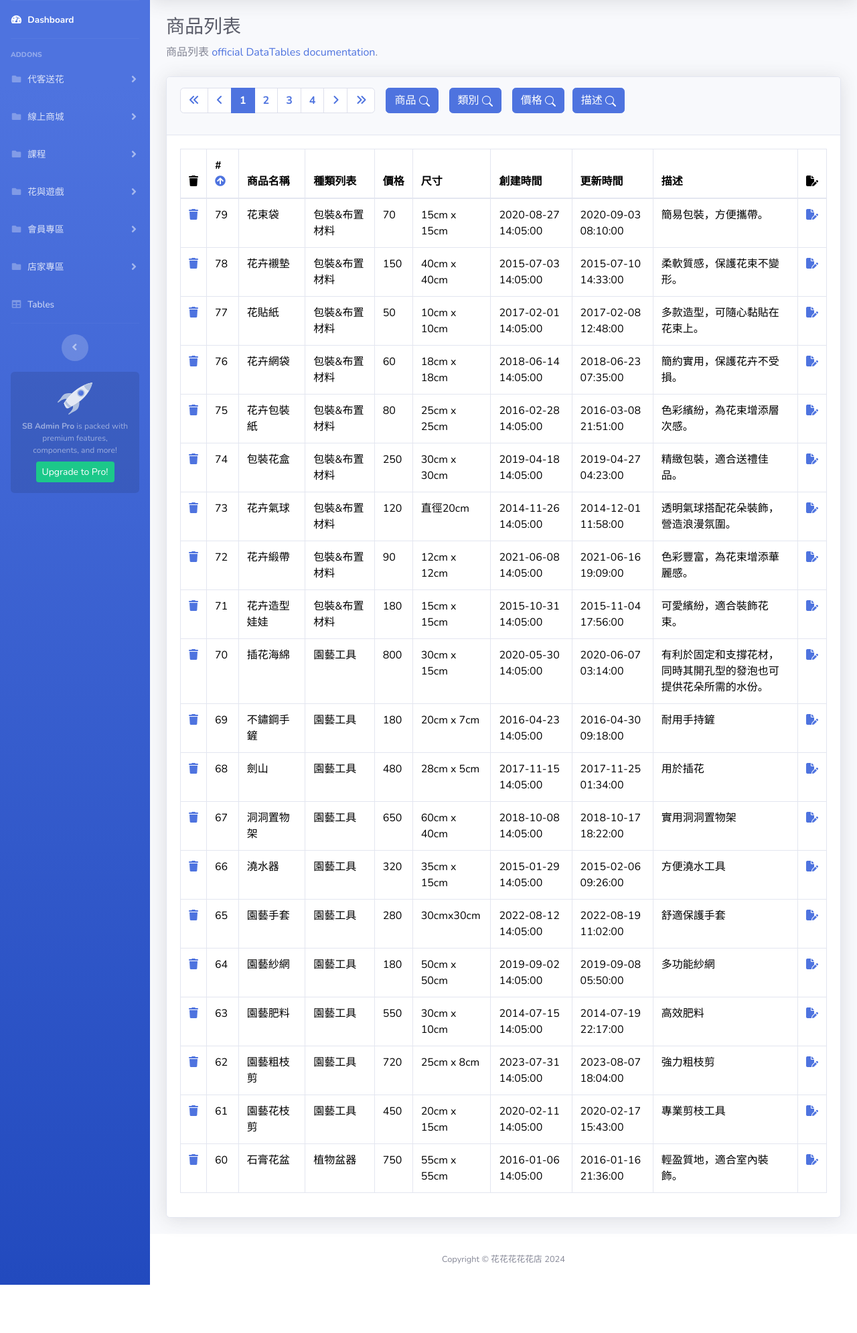
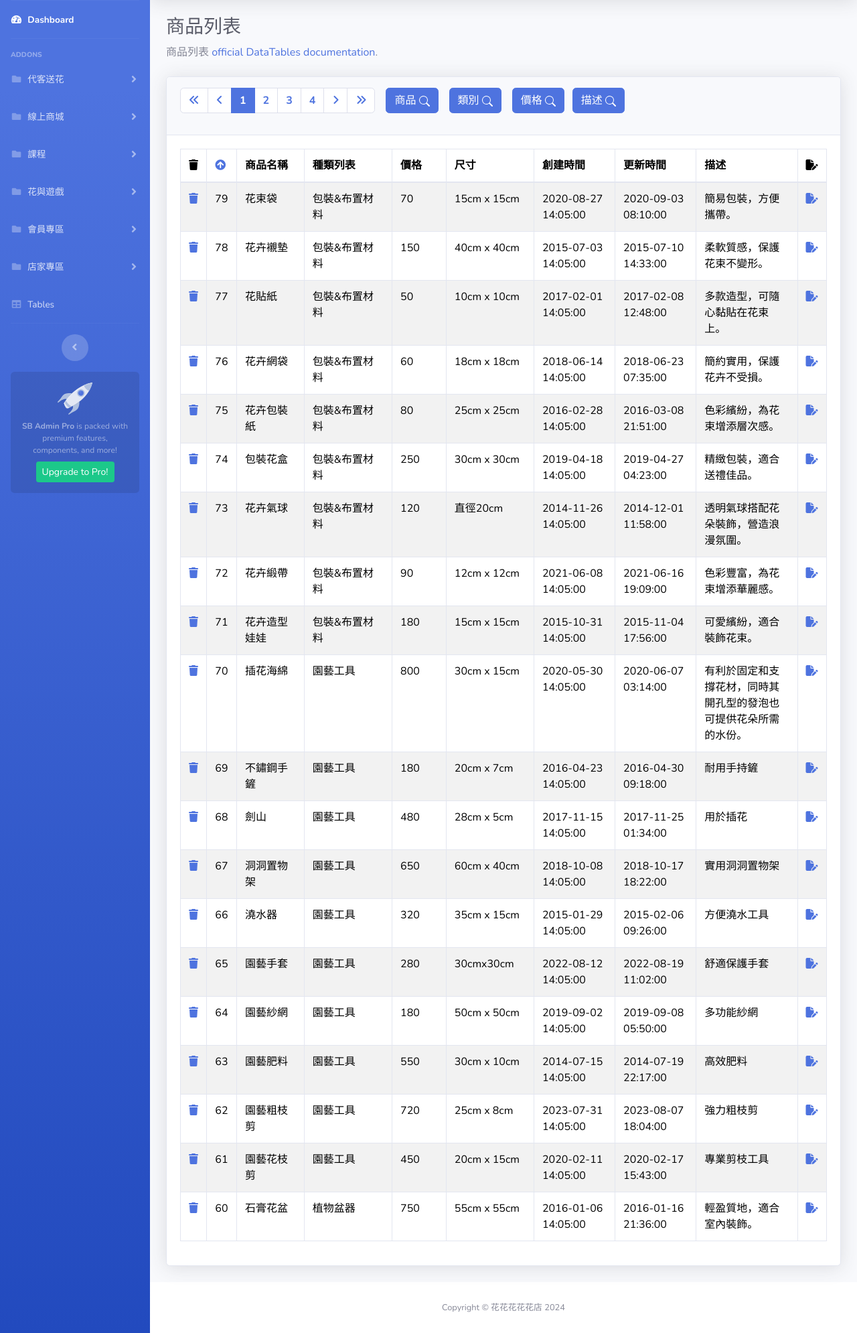
Before and after one commit to forget0224/floral_shop, a PHP site: page /pages/product/list.php in a window 1280 px wide. Shown: the part 70-2060 px from the top of the page at 67% size. Before the commit the page ends 1988 px from the top, so only its background shows below. Run offline with PHP 8.4, Linux system fonts and the light colour scheme; data comes from the database, SQL or seed files in the repository.

Commit message:
modify styles

```diff
--- a/pages/product/list.php
+++ b/pages/product/list.php
@@ -307,42 +307,42 @@ if ($totalRows > 0) {
             </div>
             <div class="card-body">
               <div class="table-responsive">
-                <table class="table table-bordered" id="dataTable" width="100%" cellspacing="0">
+                <table class="table table-bordered table-striped" id="dataTable" width="100%" cellspacing="0">
                   <thead>
                     <tr>
-                      <th><i class="fa-solid fa-trash"></i></th>
-                      <th>#
+                      <th style="width: 20px;"><i class="fa-solid fa-trash"></i></th>
+                      <th style="width: 20px;">
                         <a href="?orderBy=product_id&order=<?= (isset($_GET['orderBy']) && $_GET['orderBy'] === 'product_id' && $_GET['order'] === 'asc') ? 'desc' : 'asc' ?>">
                           <i class="fas <?= (isset($_GET['orderBy']) && $_GET['orderBy'] === 'product_id' && $_GET['order'] === 'asc') ? 'fa-arrow-circle-down' : 'fa-arrow-circle-up' ?>"></i>
                         </a>
                       </th>
-                      <th class="text-nowrap">商品名稱</th>
-                      <th class="text-nowrap">種類列表</th>
-                      <th class="text-nowrap">價格</th>
-                      <th class="text-nowrap">尺寸</th>
-                      <th class="text-nowrap">創建時間</th>
-                      <th class="text-nowrap">更新時間</th>
-                      <th class="text-nowrap">描述</th>
-                      <th><i class="fa-solid fa-file-pen"></i></th>
+                      <th style="width: 100px;">商品名稱</th>
+                      <th style="width: 130px;">種類列表</th>
+                      <th style="width: 80px;">價格</th>
+                      <th style="width: 130px;">尺寸</th>
+                      <th style="width: 120px;">創建時間</th>
+                      <th style="width: 120px;">更新時間</th>
+                      <th style="width: 150px;">描述</th>
+                      <th style="width: 20px;"><i class="fa-solid fa-file-pen"></i></th>
                     </tr>
                   </thead>
                   <tbody>
                     <?php foreach ($rows as $r) : ?>
                       <tr>
-                        <td>
+                        <td style="width: 20px;">
                           <a href="javascript: delete_one(<?= $r['product_id'] ?>)">
                             <i class="fa-solid fa-trash"></i>
                           </a>
                         </td>
-                        <td class="w-15"><?= $r['product_id'] ?></td>
-                        <td class="w-15"><?= $r['name'] ?></td>
-                        <td class="w-15"><?= $r['category_name'] ?></td>
-                        <td class="w-15"><?= $r['price'] ?></td>
-                        <td class="w-15"><?= $r['size'] ?></td>
-                        <td class="w-15"><?= $r['created_at'] ?></td>
-                        <td class="w-15"><?= $r['updated_at'] ?></td>
-                        <td class="w-15"><?= $r['description'] ?></td>
-                        <td class="w-15"><a href=" edit.php?product_id=<?= $r['product_id'] ?>">
+                        <td style="width: 20px;"><?= $r['product_id'] ?></td>
+                        <td style="width: 100px;"><?= $r['name'] ?></td>
+                        <td style="width: 130px;"><?= $r['category_name'] ?></td>
+                        <td style="width: 80px;"><?= $r['price'] ?></td>
+                        <td style="width: 130px;"><?= $r['size'] ?></td>
+                        <td style="width: 120px;"><?= $r['created_at'] ?></td>
+                        <td style="width: 120px;"><?= $r['updated_at'] ?></td>
+                        <td style="width: 150px;"><?= $r['description'] ?></td>
+                        <td style="width: 20px;"><a href=" edit.php?product_id=<?= $r['product_id'] ?>">
                             <i class="fa-solid fa-file-pen"></i>
                           </a>
                         </td>
```
